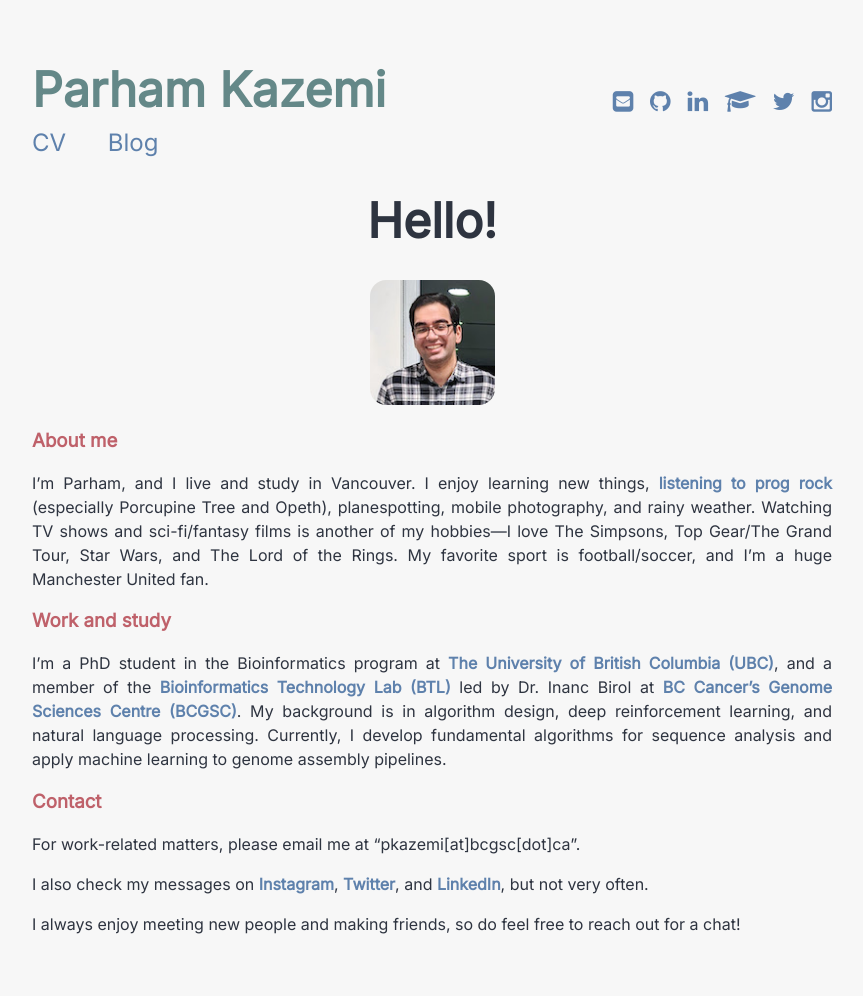
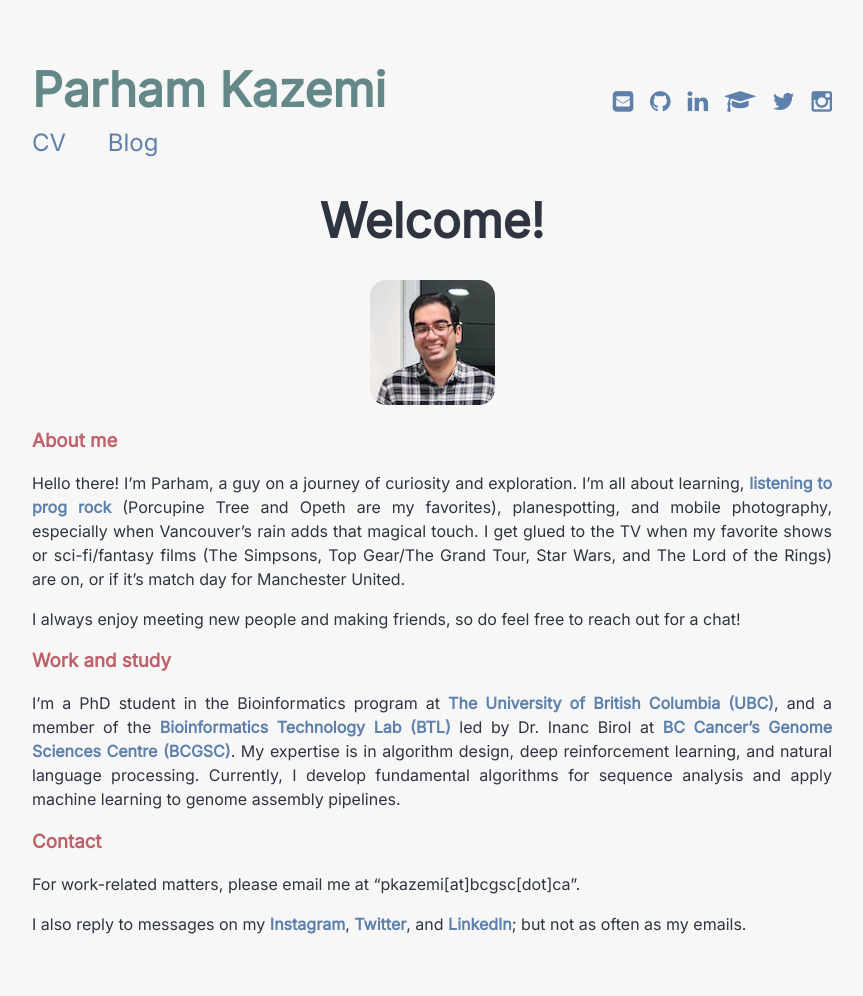
Before and after one commit to parham-k/parham-k.github.io, a Jekyll site: the page built from index.md, in a window 1280 px wide. Shown: the whole page, without its empty margins (208-1071 px from the left). Built offline with Jekyll 4.4.1, drawn with Linux system fonts in a browser that asks for light colours.

Commit message:
Update index

```diff
--- a/index.md
+++ b/index.md
@@ -1,6 +1,6 @@
 ---
 layout: page
-title: Hello!
+title: Welcome!
 sitemap:
   priority: 0.9
 ---
@@ -9,16 +9,16 @@ sitemap:
 
 ### About me
 
-I'm Parham, and I live and study in Vancouver. I enjoy learning new things, [listening to prog rock](https://open.spotify.com/user/31rr2mm2xt3iqu6ynptnmelradwe) (especially Porcupine Tree and Opeth), planespotting, mobile photography, and rainy weather. Watching TV shows and sci-fi/fantasy films is another of my hobbies---I love The Simpsons, Top Gear/The Grand Tour, Star Wars, and The Lord of the Rings. My favorite sport is football/soccer, and I'm a huge Manchester United fan.
+Hello there! I'm Parham, a guy on a journey of curiosity and exploration. I'm all about learning, [listening to prog rock](https://open.spotify.com/user/31rr2mm2xt3iqu6ynptnmelradwe) (Porcupine Tree and Opeth are my favorites), planespotting, and mobile photography, especially when Vancouver's rain adds that magical touch. I get glued to the TV when my favorite shows or sci-fi/fantasy films (The Simpsons, Top Gear/The Grand Tour, Star Wars, and The Lord of the Rings) are on, or if it's match day for Manchester United.
+
+I always enjoy meeting new people and making friends, so do feel free to reach out for a chat!
 
 ### Work and study
 
-I'm a PhD student in the Bioinformatics program at [The University of British Columbia (UBC)](https://www.bioinformatics.ubc.ca/), and a member of the [Bioinformatics Technology Lab (BTL)](https://www.birollab.ca/) led by Dr. Inanc Birol at [BC Cancer's Genome Sciences Centre (BCGSC)](https://www.bcgsc.ca/). My background is in algorithm design, deep reinforcement learning, and natural language processing. Currently, I develop fundamental algorithms for sequence analysis and apply machine learning to genome assembly pipelines.
+I'm a PhD student in the Bioinformatics program at [The University of British Columbia (UBC)](https://www.bioinformatics.ubc.ca/), and a member of the [Bioinformatics Technology Lab (BTL)](https://www.birollab.ca/) led by Dr. Inanc Birol at [BC Cancer's Genome Sciences Centre (BCGSC)](https://www.bcgsc.ca/). My expertise is in algorithm design, deep reinforcement learning, and natural language processing. Currently, I develop fundamental algorithms for sequence analysis and apply machine learning to genome assembly pipelines.
 
 ### Contact
 
 For work-related matters, please email me at "pkazemi[at]bcgsc[dot]ca".
 
-I also check my messages on [Instagram](https://instagram.com/parham._.kazemi), [Twitter](https://twitter.com/parham_kzm), and [LinkedIn](https://in.linkedin.com/in/p-kazemi), but not very often.
-
-I always enjoy meeting new people and making friends, so do feel free to reach out for a chat!
+I also reply to messages on my [Instagram](https://instagram.com/parham._.kazemi), [Twitter](https://twitter.com/parham_kzm), and [LinkedIn](https://in.linkedin.com/in/p-kazemi); but not as often as my emails.
```
